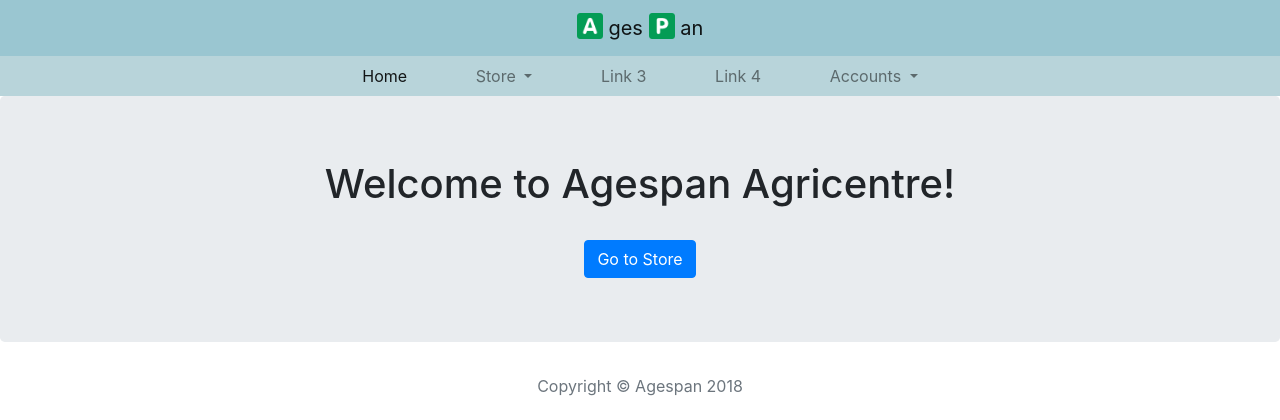
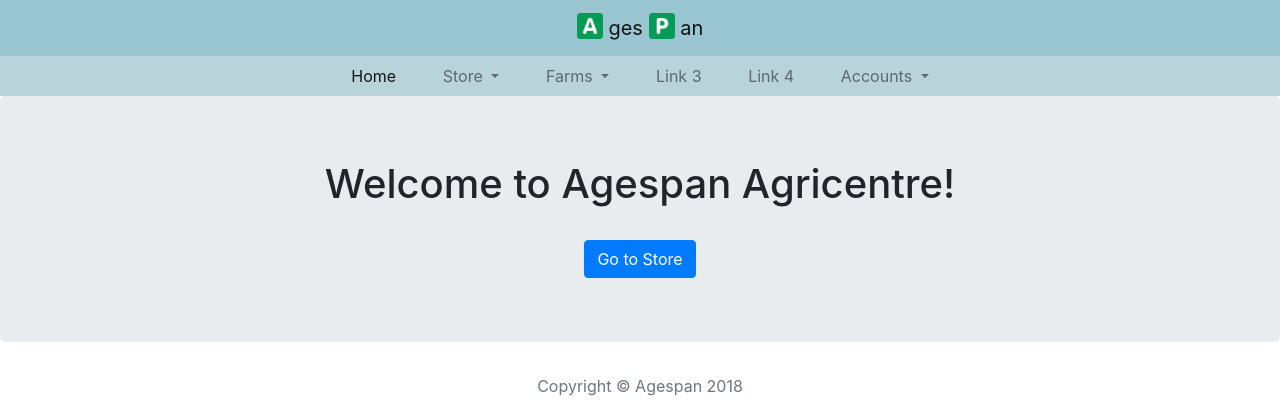
Before and after one commit to muraguri64/agespan, a Django app: page / in a window 1280 px wide. Shown: the top 420 px of the page. Run offline with Django 3.2, Linux system fonts and the light colour scheme; the visitor is signed in with stand-in values (Sample User, id 1); some libraries are stand-ins or nearby versions.

Commit message:
Add Farms Links

```diff
--- a/agespan/templates/base.html
+++ b/agespan/templates/base.html
@@ -63,6 +63,24 @@
 
                                 {% else %}
                                     <a class="dropdown-item {% if url_name == 'store-products' %}active{% endif %}" href="{% url 'store-products' %}">View to Buy</a>
+                                {% endif %}
+                            </div>
+
+                        </li>
+
+
+                        <li class="nav-item dropdown">
+                            <a class="nav-link dropdown-toggle {% if url_name == 'register-farm' %}active {% elif url_name == 'all-farms' %} active {% endif %}" href="#" id="navbardrop" data-toggle="dropdown">
+                                Farms
+                            </a>
+
+                            <div class="dropdown-menu">
+                                {% if user.is_authenticated %}
+                                    <a class="dropdown-item {% if url_name == 'all-farms' %}active{% endif %}" href="{% url 'all-farms' %}">View Farms</a>
+                                    <a class="dropdown-item {% if url_name == 'register-farm' %}active{% endif %}" href="{% url 'register-farm' %}">Register Farm</a>
+
+                                {% else %}
+                                    <a class="dropdown-item {% if url_name == 'register-farm' %}active{% endif %}" href="{% url 'register-farm' %}">Register Farm</a>
                                 {% endif %}
                             </div>
 
```
